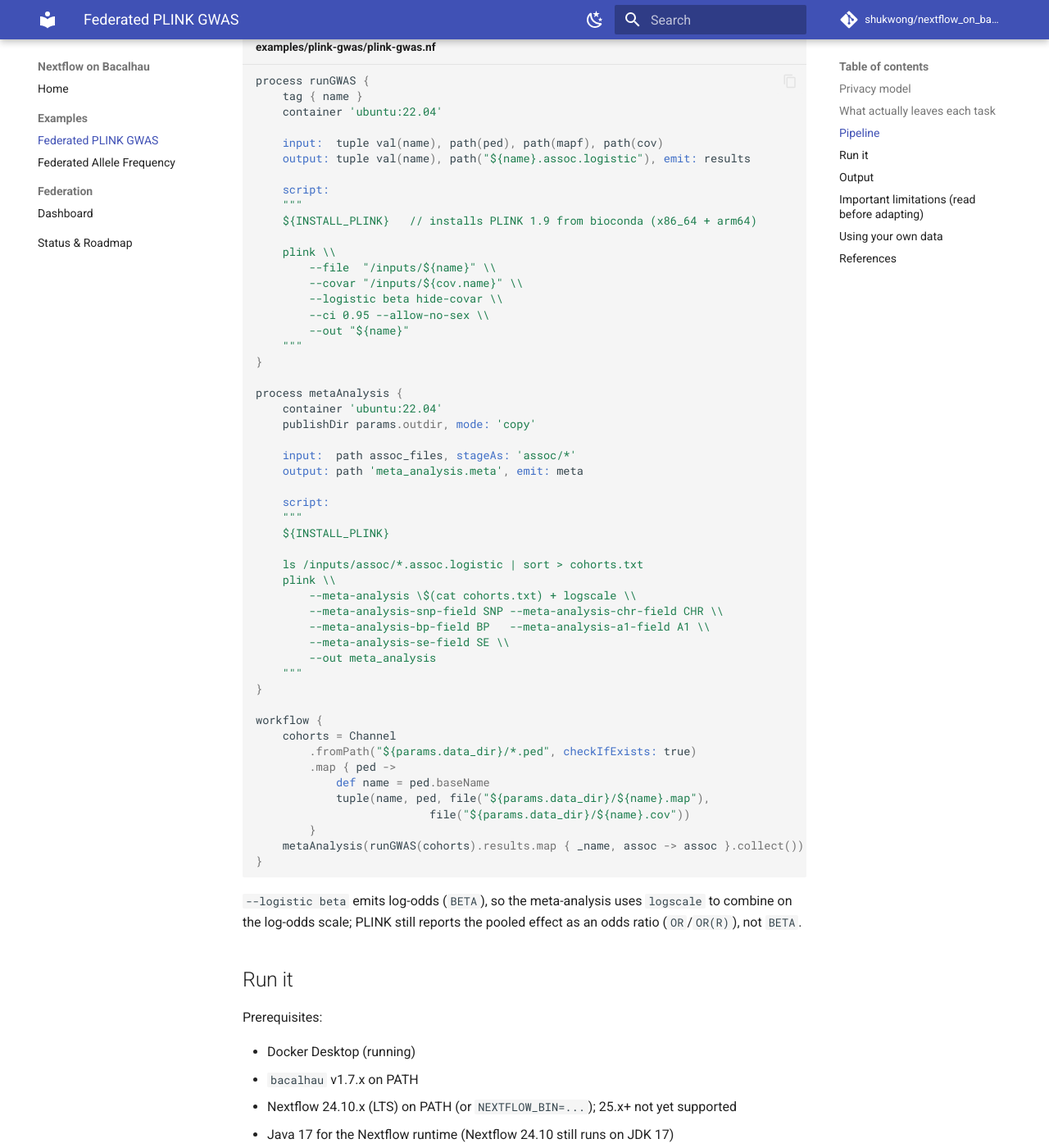
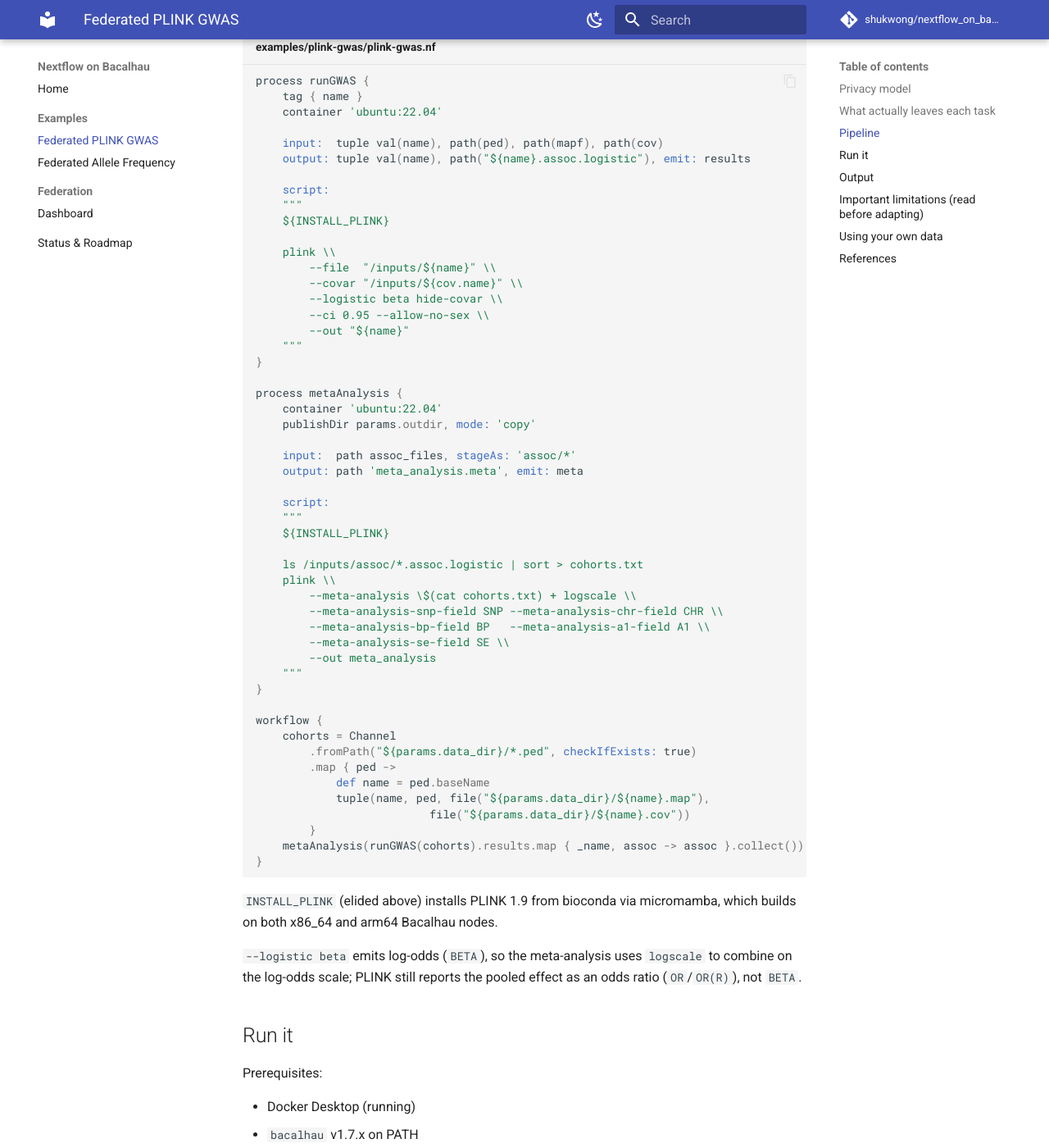
Before and after one commit to shukwong/nextflow_on_bacalhau, an MkDocs documentation site: the page built from docs/examples/plink-gwas.md, in a window 1280 px wide and 1400 px high, scrolled down 994 px. Shown: the whole window at 82% size. Built offline with MkDocs 1.6.1 and Material for MkDocs 9.7.7, drawn with Linux system fonts in a browser that asks for light colours; comment, search, counter and statistics services are not loaded.

Commit message:
docs: make PLINK GWAS snippet copy-safe (Codex P2)
The runGWAS script block annotated `${INSTALL_PLINK}` with a `//` "comment",
but inside a Nextflow triple-quoted script that text is emitted into bash, not
treated as a Groovy comment — a copied snippet would run `//` under `set -e`
and abort before plink. Drop the inline annotation and explain INSTALL_PLINK
in prose under the snippet. Docs-only; the real plink-gwas.nf was already clean.

Verified with `mkdocs build --strict` (exit 0).

````diff
--- a/docs/examples/plink-gwas.md
+++ b/docs/examples/plink-gwas.md
@@ -86,6 +86,9 @@ workflow {
     metaAnalysis(runGWAS(cohorts).results.map { _name, assoc -> assoc }.collect())
 }
 ```
+
+`INSTALL_PLINK` (elided above) installs PLINK 1.9 from bioconda via micromamba,
+which builds on both x86_64 and arm64 Bacalhau nodes.
 
 `--logistic beta` emits log-odds (`BETA`), so the meta-analysis uses `logscale`
 to combine on the log-odds scale; PLINK still reports the pooled effect as an
````
Also changed, not shown: other parts of docs/examples/plink-gwas.md (+1 -1 lines).
